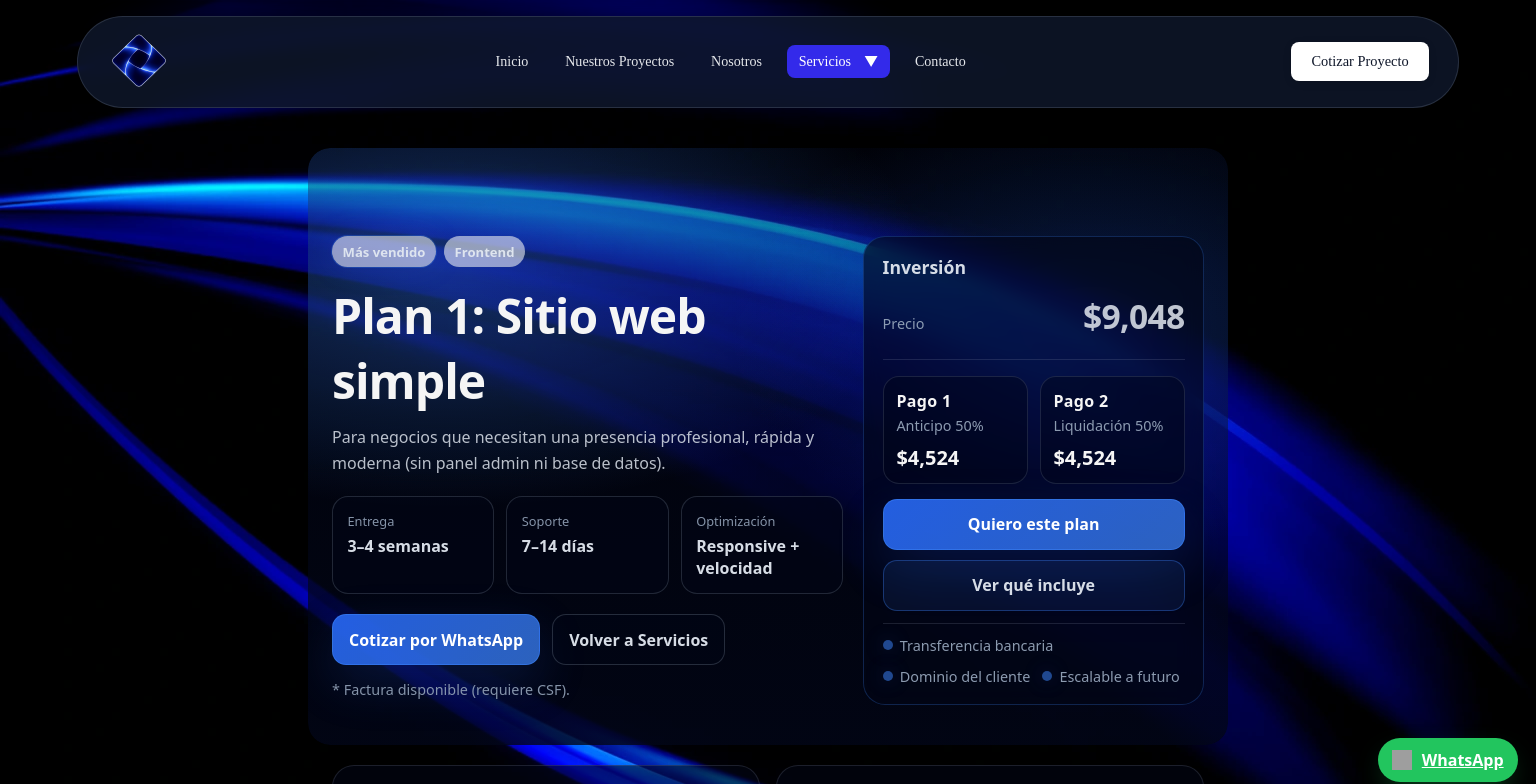
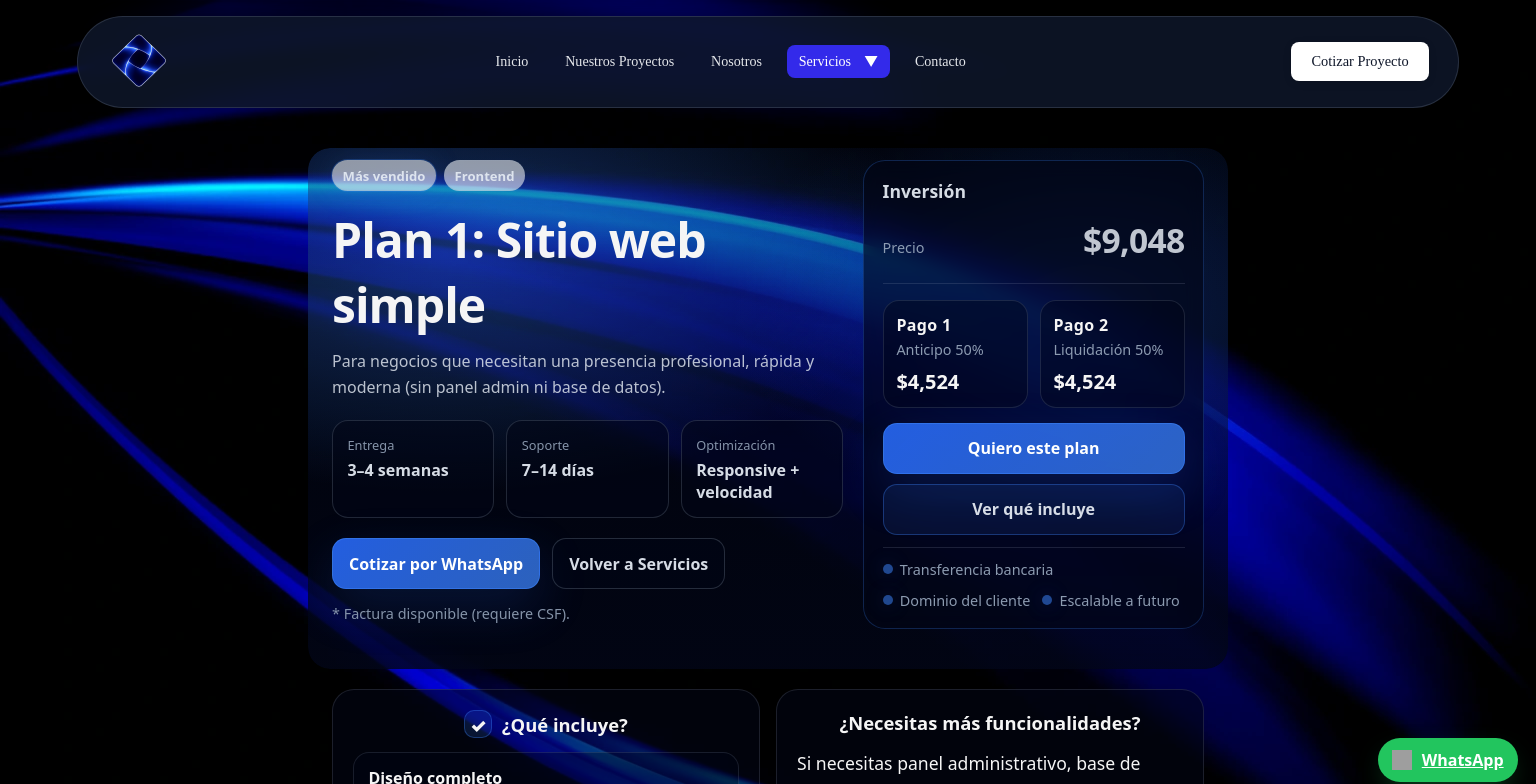
Before and after one commit to HugoAguayo2006/nivostech, a React (Vite) app: page /servicios/plan-1 in a window 1536 px wide. Shown: the top 784 px of the page. Built offline with nearby package versions, Linux system fonts and the light colour scheme; grey boxes are pictures that could not be loaded; a web font is replaced by a local one.

Commit message:
Proyectos

```diff
--- a/src/pages/Nosotros.css
+++ b/src/pages/Nosotros.css
@@ -470,6 +470,6 @@
 @media (min-width: 1368px) {
   .about-hero2 {
     padding-top: 5.5rem !important;
-    padding: 8.5rem 1.25rem 3.5rem !important;
+    padding: 10rem 1.25rem 3.5rem !important;
   }
 }
--- a/src/pages/planes/PlanPage.css
+++ b/src/pages/planes/PlanPage.css
@@ -508,3 +508,9 @@
     padding: 1rem 1rem 2.25rem;
   }
 }
+
+/* ===== TEST: quitar espacio azul muerto ===== */
+.plan-hero {
+  padding-top: .75rem !important; /* 👈 CAMBIA ESTE NÚMERO */
+  overflow: clip !important;
+}
```
